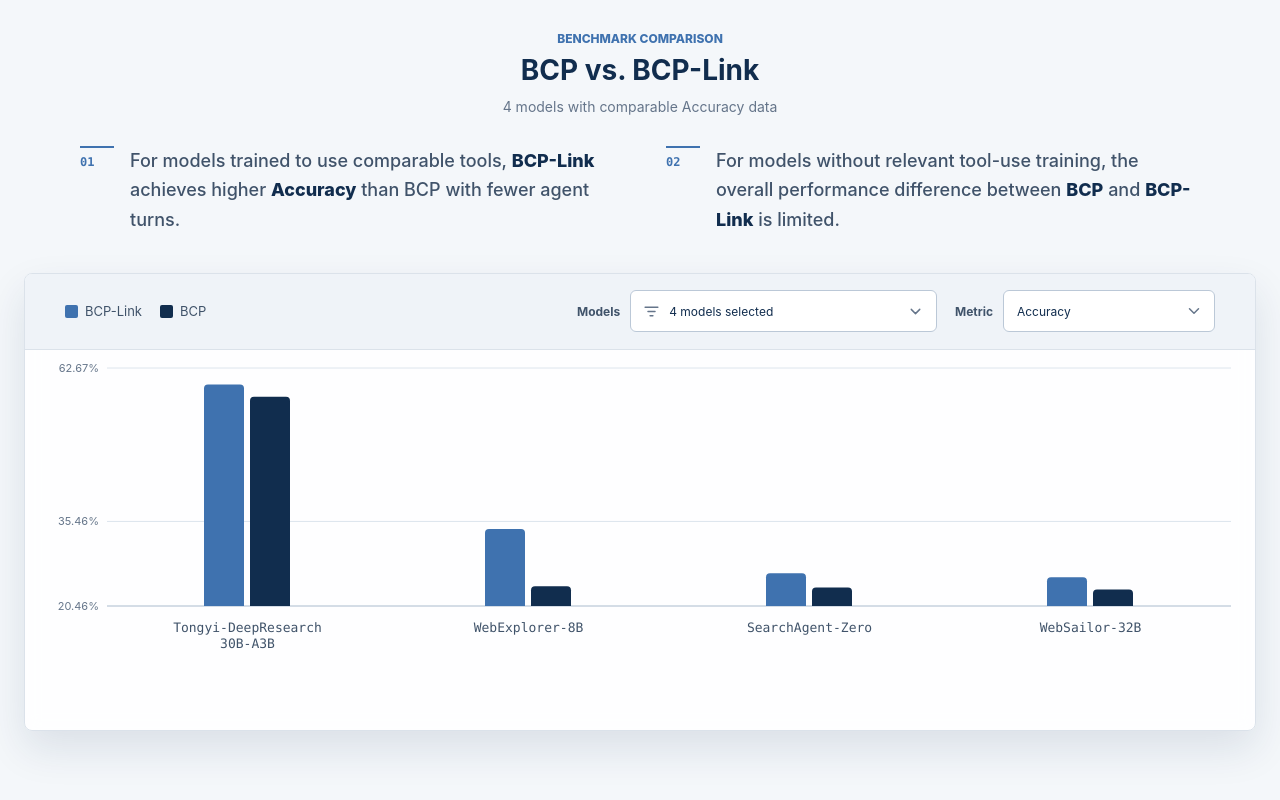
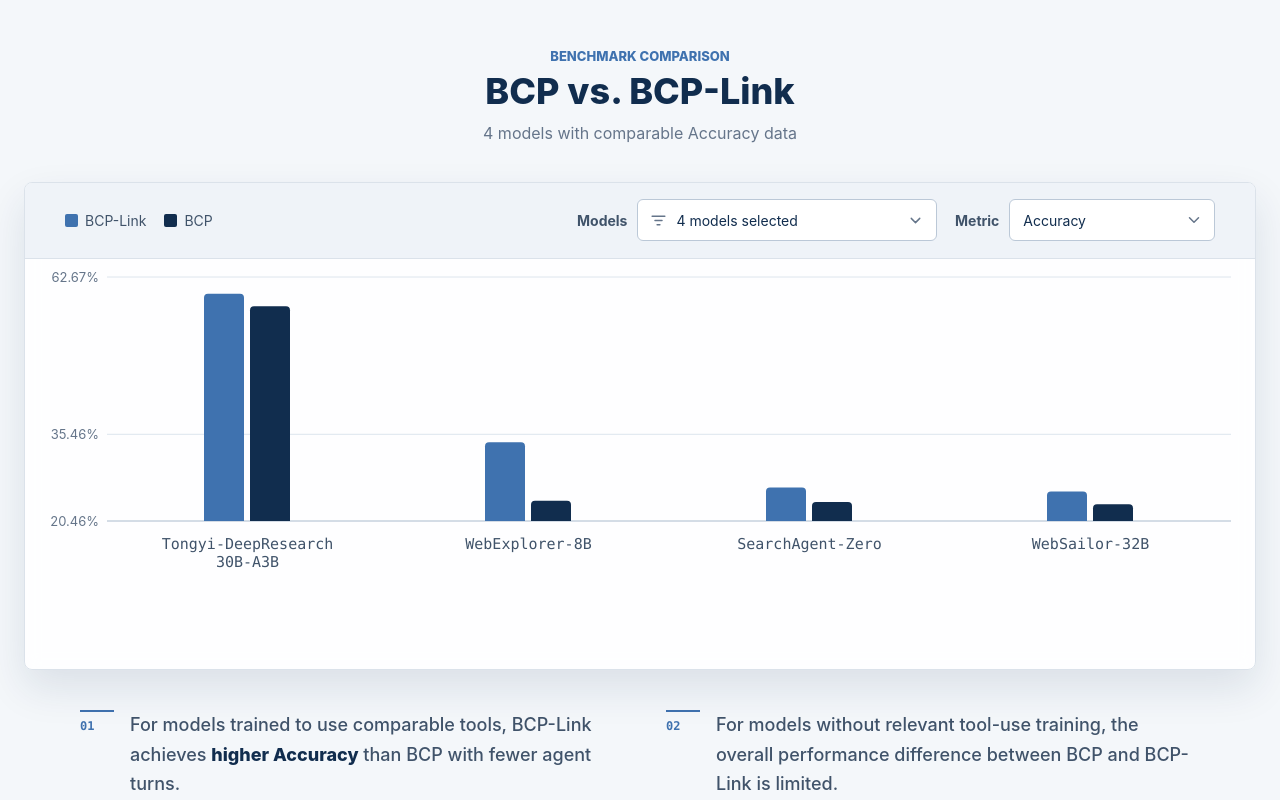
Before and after one commit to ml-stat-Sustech/bcp-link-leaderboard, a React (Vite) app: page / in a window 1280 px wide. Shown: the part 1700-2500 px from the top of the page. Built offline with nearby package versions, Linux system fonts and the light colour scheme.

Commit message:
Improve typography and comparison analysis layout

```diff
--- a/src/App.tsx
+++ b/src/App.tsx
@@ -694,7 +694,7 @@
       <title>{displayName}</title>
       <text textAnchor="middle">
         {lines.map((line, index) => (
-          <tspan key={line} x="0" dy={index === 0 ? 18 : 16}>
+          <tspan key={line} x="0" dy={index === 0 ? 20 : 18}>
             {line}
           </tspan>
         ))}
@@ -833,7 +833,7 @@
   const chartDomain = getComparisonValuesDomain(
     chartData.flatMap((datum) => [datum.bcpLink, datum.bcp]),
   );
-  const chartMinWidth = Math.max(720, chartData.length * 180);
+  const chartMinWidth = Math.max(720, chartData.length * 220);
 
   return (
     <section
@@ -849,33 +849,6 @@
             {copy.comparison.comparable(chartData.length, metricText.label)}
           </p>
         </div>
-
-        <ol className="comparison-insights" aria-label={copy.comparison.insightsLabel}>
-          <li>
-            <span className="comparison-insight-index" aria-hidden="true">
-              01
-            </span>
-            <p>
-              {copy.comparison.trainedInsightBefore}
-              <strong>BCP-Link</strong>
-              {copy.comparison.trainedInsightBetween}
-              <strong>Accuracy</strong>
-              {copy.comparison.trainedInsightAfter}
-            </p>
-          </li>
-          <li>
-            <span className="comparison-insight-index" aria-hidden="true">
-              02
-            </span>
-            <p>
-              {copy.comparison.untrainedInsightBefore}
-              <strong>BCP</strong>
-              {copy.comparison.untrainedInsightBetween}
-              <strong>BCP-Link</strong>
-              {copy.comparison.untrainedInsightAfter}
-            </p>
-          </li>
-        </ol>
 
         <div className="comparison-workspace">
           <div className="comparison-controls">
@@ -931,13 +904,13 @@
                     data={chartData}
                     barGap={6}
                     barCategoryGap="20%"
-                    margin={{ top: 18, right: 24, bottom: 54, left: 10 }}
+                    margin={{ top: 18, right: 24, bottom: 66, left: 10 }}
                   >
                     <CartesianGrid stroke="var(--chart-grid)" vertical={false} />
                     <XAxis
                       dataKey="model"
                       interval={0}
-                      height={70}
+                      height={82}
                       tick={<ComparisonXAxisTick />}
                       tickLine={false}
                       axisLine={{ stroke: "var(--border-strong)" }}
@@ -947,7 +920,7 @@
                       allowDataOverflow={false}
                       tickCount={5}
                       width={72}
-                      tick={{ fill: "var(--muted)", fontSize: 11 }}
+                      tick={{ fill: "var(--muted)", fontSize: 13 }}
                       tickLine={false}
                       axisLine={false}
                       tickFormatter={(value: number) =>
@@ -1004,6 +977,25 @@
             </div>
           )}
         </div>
+
+        <ol className="comparison-insights" aria-label={copy.comparison.insightsLabel}>
+          <li>
+            <span className="comparison-insight-index" aria-hidden="true">
+              01
+            </span>
+            <p>
+              {copy.comparison.trainedInsightBefore}
+              <strong>{copy.comparison.trainedInsightEmphasis}</strong>
+              {copy.comparison.trainedInsightAfter}
+            </p>
+          </li>
+          <li>
+            <span className="comparison-insight-index" aria-hidden="true">
+              02
+            </span>
+            <p>{copy.comparison.untrainedInsight}</p>
+          </li>
+        </ol>
       </div>
     </section>
   );
--- a/src/i18n.ts
+++ b/src/i18n.ts
@@ -98,11 +98,9 @@
     comparable: (count: number, metric: string) => string;
     insightsLabel: string;
     trainedInsightBefore: string;
-    trainedInsightBetween: string;
+    trainedInsightEmphasis: string;
     trainedInsightAfter: string;
-    untrainedInsightBefore: string;
-    untrainedInsightBetween: string;
-    untrainedInsightAfter: string;
+    untrainedInsight: string;
     metricLabel: string;
     selectLabel: string;
     modelsLabel: string;
@@ -243,13 +241,12 @@
       comparable: (count, metric) =>
         `${count} ${count === 1 ? "model" : "models"} with comparable ${metric} data`,
       insightsLabel: "Key findings from the BCP and BCP-Link comparison",
-      trainedInsightBefore: "For models trained to use comparable tools, ",
-      trainedInsightBetween: " achieves higher ",
+      trainedInsightBefore:
+        "For models trained to use comparable tools, BCP-Link achieves ",
+      trainedInsightEmphasis: "higher Accuracy",
       trainedInsightAfter: " than BCP with fewer agent turns.",
-      untrainedInsightBefore:
-        "For models without relevant tool-use training, the overall performance difference between ",
-      untrainedInsightBetween: " and ",
-      untrainedInsightAfter: " is limited.",
+      untrainedInsight:
+        "For models without relevant tool-use training, the overall performance difference between BCP and BCP-Link is limited.",
       metricLabel: "Metric",
       selectLabel: "Comparison metric",
       modelsLabel: "Models",
@@ -468,12 +465,10 @@
       heading: "BCP 与 BCP-Link 对比",
       comparable: (count, metric) => `${count} 个模型具备可比较的${metric}数据`,
       insightsLabel: "BCP 与 BCP-Link 对比的主要结论",
-      trainedInsightBefore: "对于接受过相关工具使用训练的模型，",
-      trainedInsightBetween: " 能以更少的对话轮数取得优于 BCP 的 ",
+      trainedInsightBefore: "对于接受过相关工具使用训练的模型，BCP-Link 能以更少的对话轮数取得",
+      trainedInsightEmphasis: "优于 BCP 的 Accuracy",
       trainedInsightAfter: "。",
-      untrainedInsightBefore: "对于未接受过相关工具使用训练的模型，",
-      untrainedInsightBetween: " 与 ",
-      untrainedInsightAfter: " 的整体表现差异不明显。",
+      untrainedInsight: "对于未接受过相关工具使用训练的模型，BCP 与 BCP-Link 的整体表现差异不明显。",
       metricLabel: "指标",
       selectLabel: "选择对比指标",
       modelsLabel: "模型",
--- a/src/styles.css
+++ b/src/styles.css
@@ -781,21 +781,21 @@
 
 .dataset-stats dd {
   color: var(--muted);
-  font-size: 11px;
+  font-size: 12px;
   font-weight: 650;
   text-transform: uppercase;
 }
 
 .section-heading {
-  max-width: 720px;
-  margin: 0 auto 32px;
+  max-width: 840px;
+  margin: 0 auto 36px;
   text-align: center;
 }
 
 .section-kicker {
   margin-bottom: 7px;
   color: var(--primary);
-  font-size: 12px;
+  font-size: 13px;
   line-height: 1.3;
   font-weight: 780;
   text-transform: uppercase;
@@ -803,17 +803,17 @@
 
 h2 {
   color: var(--text);
-  font-size: 28px;
-  line-height: 1.22;
-  font-weight: 740;
+  font-size: 36px;
+  line-height: 1.16;
+  font-weight: 760;
 }
 
 .section-note {
   max-width: 640px;
   margin: 8px auto 0;
   color: var(--muted);
-  font-size: 14px;
-  line-height: 1.5;
+  font-size: 16px;
+  line-height: 1.55;
 }
 
 .leaderboard-toolbar {
@@ -835,13 +835,13 @@
 
 .leaderboard-status strong {
   color: var(--text);
-  font-size: 13px;
+  font-size: 14px;
   font-weight: 700;
 }
 
 .leaderboard-status span {
   color: var(--muted);
-  font-size: 12px;
+  font-size: 13px;
 }
 
 .search-field {
@@ -875,7 +875,7 @@
   width: 100%;
   height: 100%;
   padding: 0 14px 0 40px;
-  font-size: 13px;
+  font-size: 14px;
 }
 
 .search-field input:hover,
@@ -975,7 +975,7 @@
   background: transparent;
   border: 0;
   font-family: "SFMono-Regular", Consolas, "Liberation Mono", monospace;
-  font-size: 13.5px;
+  font-size: 14px;
   font-weight: 700;
   text-decoration: none;
   transition: color 140ms ease;
@@ -1269,7 +1269,7 @@
   display: grid;
   grid-template-columns: repeat(2, minmax(0, 1fr));
   gap: 52px;
-  margin: -3px auto 38px;
+  margin: 40px auto 0;
   padding: 0;
   list-style: none;
 }
@@ -1305,7 +1305,7 @@
 }
 
 .comparison-workspace {
-  margin-top: 8px;
+  margin-top: 0;
   overflow: visible;
 }
 
@@ -1331,7 +1331,7 @@
   flex: 0 0 auto;
   gap: 18px;
   color: var(--text-subtle);
-  font-size: 13px;
+  font-size: 14px;
 }
 
 .comparison-series-legend span {
@@ -1384,7 +1384,7 @@
   display: block;
   margin-bottom: 0;
   color: var(--text-subtle);
-  font-size: 12px;
+  font-size: 14px;
   font-weight: 700;
   white-space: nowrap;
 }
@@ -1399,7 +1399,7 @@
   height: 100%;
   appearance: none;
   padding: 0 40px 0 13px;
-  font-size: 12px;
+  font-size: 14px;
 }
 
 .select-wrap svg {
@@ -1424,7 +1424,7 @@
   border: 1px solid var(--control-border);
   border-radius: 6px;
   text-align: left;
-  font-size: 12px;
+  font-size: 14px;
   transition: border-color 140ms ease, box-shadow 140ms ease;
 }
 
@@ -1479,7 +1479,7 @@
   padding: 8px 9px;
   color: var(--text-subtle);
   border-radius: 6px;
-  font-size: 13px;
+  font-size: 14px;
   line-height: 1.4;
   cursor: pointer;
 }
@@ -1495,7 +1495,7 @@
 .comparison-select-all small {
   margin-left: auto;
   color: var(--muted);
-  font-size: 11px;
+  font-size: 12px;
   font-weight: 600;
 }
 
@@ -1518,7 +1518,7 @@
 
 .chart-canvas {
   width: 100%;
-  height: 380px;
+  height: 410px;
 }
 
 .chart-series-bcp .recharts-bar-rectangle,
@@ -1534,7 +1534,8 @@
 .comparison-axis-label text {
   fill: var(--text-subtle);
   font-family: "SFMono-Regular", Consolas, "Liberation Mono", monospace;
-  font-size: 13px;
+  font-size: 15px;
+  font-weight: 560;
 }
 
 .comparison-tooltip {
@@ -1552,7 +1553,7 @@
   padding-bottom: 9px;
   overflow-wrap: anywhere;
   border-bottom: 1px solid var(--border);
-  font-size: 13px;
+  font-size: 14px;
   font-weight: 750;
 }
 
@@ -1573,13 +1574,13 @@
   align-items: center;
   gap: 7px;
   color: var(--text-subtle);
-  font-size: 12px;
+  font-size: 13px;
 }
 
 .comparison-tooltip dd {
   color: var(--text);
   font-family: "SFMono-Regular", Consolas, "Liberation Mono", monospace;
-  font-size: 12px;
+  font-size: 13px;
   font-weight: 700;
 }
 
@@ -1683,7 +1684,7 @@
 
 .rule-principles h3 {
   color: var(--text);
-  font-size: 18px;
+  font-size: 20px;
   line-height: 1.4;
   font-weight: 760;
 }
@@ -1691,7 +1692,7 @@
 .rule-principles p {
   margin-top: 7px;
   color: var(--muted);
-  font-size: 13px;
+  font-size: 15px;
   line-height: 1.6;
 }
 
@@ -1755,7 +1756,7 @@
   align-self: flex-start;
   color: var(--placeholder);
   font-family: "SFMono-Regular", Consolas, "Liberation Mono", monospace;
-  font-size: 10px;
+  font-size: 11px;
   font-weight: 700;
 }
 
@@ -1772,7 +1773,7 @@
 
 .evaluation-flow strong {
   color: var(--text);
-  font-size: 14px;
+  font-size: 15px;
   line-height: 1.3;
 }
 
@@ -1797,7 +1798,7 @@
 .evaluation-flow small {
   margin-top: 4px;
   color: var(--muted);
-  font-size: 11px;
+  font-size: 12px;
   line-height: 1.35;
 }
 
@@ -1857,7 +1858,7 @@
 .tool-panel-heading p {
   margin-top: 15px;
   color: var(--muted);
-  font-size: 14px;
+  font-size: 15px;
   line-height: 1.55;
 }
 
@@ -1879,7 +1880,7 @@
 
 .tool-specs dt {
   color: var(--muted);
-  font-size: 11px;
+  font-size: 12px;
   font-weight: 780;
   text-transform: uppercase;
 }
@@ -1887,7 +1888,7 @@
 .tool-specs dd {
   min-width: 0;
   color: var(--text-subtle);
-  font-size: 12px;
+  font-size: 14px;
   line-height: 1.55;
   overflow-wrap: anywhere;
 }
@@ -1897,7 +1898,7 @@
   padding-left: 0;
   color: var(--text-subtle);
   border-left: 0;
-  font-size: 13px;
+  font-size: 15px;
   line-height: 1.55;
   text-align: center;
 }
@@ -1924,7 +1925,7 @@
 
 .metric-card-trigger {
   width: 100%;
-  min-height: 196px;
+  min-height: 208px;
   height: 100%;
   display: grid;
   grid-template-rows: auto 1fr;
@@ -1965,7 +1966,7 @@
 
 .metric-card-topline > small {
   color: var(--placeholder);
-  font-size: 11px;
+  font-size: 12px;
   font-weight: 750;
   line-height: 1.35;
   text-transform: uppercase;
@@ -1973,7 +1974,7 @@
 
 .metric-card-summary {
   color: var(--text-subtle);
-  font-size: 13px;
+  font-size: 15px;
   line-height: 1.6;
 }
 
@@ -1981,7 +1982,7 @@
   max-width: 124px;
   padding: 5px 7px;
   border-radius: 5px;
-  font-size: 10px;
+  font-size: 11px;
   font-weight: 760;
   line-height: 1.35;
   text-align: center;
@@ -2021,7 +2022,7 @@
   border: 1px solid var(--border-strong);
   border-radius: 8px;
   box-shadow: 0 20px 46px color-mix(in srgb, var(--primary-strong) 18%, transparent);
-  font-size: 11px;
+  font-size: 13px;
   line-height: 1.5;
   user-select: text;
   animation: metric-detail-in 140ms ease-out;
@@ -2050,7 +2051,7 @@
 
 .metric-detail-heading > strong {
   color: var(--text);
-  font-size: 14px;
+  font-size: 15px;
 }
 
 .metric-pinned-status {
@@ -2075,7 +2076,7 @@
 
 .metric-detail-popover dt {
   color: var(--placeholder);
-  font-size: 9px;
+  font-size: 10px;
   font-weight: 780;
   text-transform: uppercase;
 }
@@ -2494,7 +2495,7 @@
   }
 
   .intro-body p {
-    font-size: 15px;
+    font-size: 16px;
     line-height: 1.66;
   }
 
@@ -2527,15 +2528,15 @@
   }
 
   .section-heading {
-    margin-bottom: 22px;
+    margin-bottom: 26px;
   }
 
   h2 {
-    font-size: 23px;
+    font-size: 29px;
   }
 
   .section-note {
-    font-size: 13px;
+    font-size: 15px;
   }
 
   .leaderboard-toolbar {
@@ -2592,7 +2593,7 @@
 
   .comparison-insights {
     gap: 18px;
-    margin-bottom: 30px;
+    margin: 30px auto 0;
   }
 
   .comparison-insights li {
@@ -2601,12 +2602,12 @@
   }
 
   .comparison-insights p {
-    font-size: 16px;
+    font-size: 17px;
     line-height: 1.62;
   }
 
   .chart-canvas {
-    height: 350px;
+    height: 380px;
   }
 
   .rule-principles {
@@ -2647,7 +2648,7 @@
   }
 
   .metric-card-trigger {
-    min-height: 176px;
+    min-height: 192px;
     gap: 20px;
     padding: 20px;
   }
```
Also changed, not shown: 2 other files (tests, documents, lock files or other folders).
